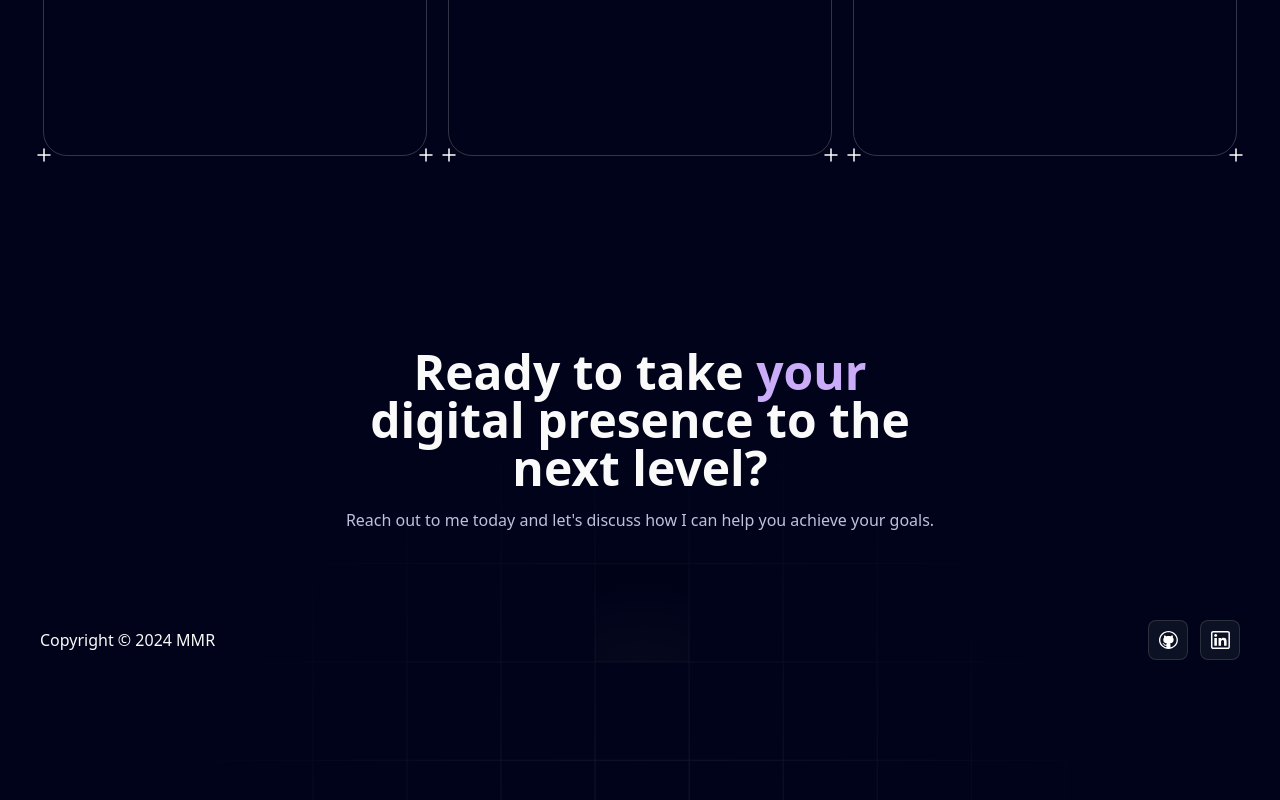
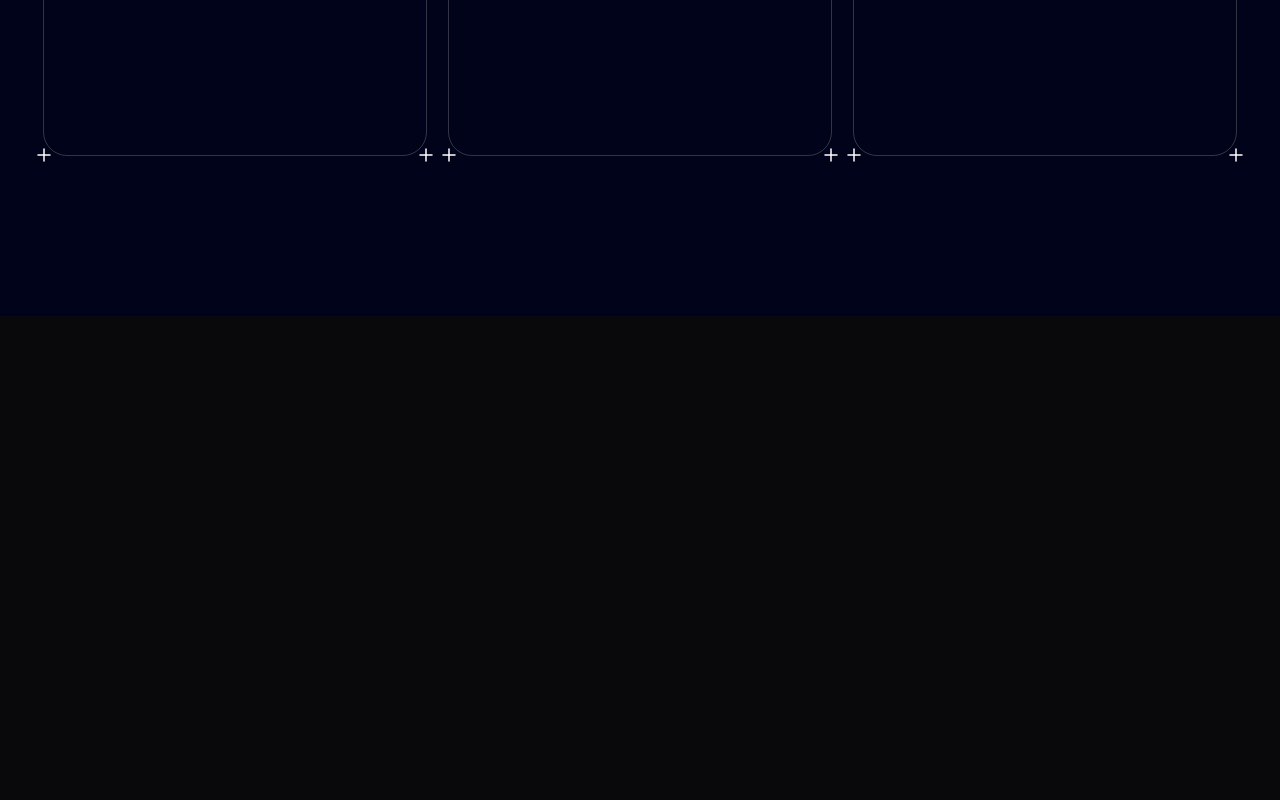
Before and after one commit to mouad4949/Portfolio, a Next.js app: page / in a window 1280 px wide. Shown: the part 6984-7784 px from the top of the page. After the commit the page ends 7300 px from the top, so only its background shows below. Built offline with nearby package versions, Linux system fonts and the light colour scheme.

Commit message:
supp footer

```diff
--- a/app/page.tsx
+++ b/app/page.tsx
@@ -1,20 +1,22 @@
 
 import Hero from "../components/Hero";
+import { FloatingNav } from "@/components/ui/FloatingNav";
+
 import Grid from "@/components/Grid";
 import RecentProjects from "@/components/RecentProjects";
-
+import { navItems } from "@/data";
 import Technologies from "@/components/Technologies";
 import Deployment from "@/components/Deployment";
 import { TimelineDemo } from "@/components/Experiences";
 import { Approach } from "@/components/Approach";
-import Footer from "@/components/Footer";
+
 
 
 export default function Home() {
   return (
     <main className="relative overflow-clip bg-black-100 flex justify-center items-ceter flex-col  mx-auto sm:px-10 px-5">
       <div className="maw-w-7xl w-full">
-
+        <FloatingNav navItems={navItems}/>
         <Hero/>
         <Grid/>
         <RecentProjects/>
@@ -22,7 +24,7 @@ export default function Home() {
         <Deployment/>
         <TimelineDemo/>
         <Approach/>
-        <Footer/>
+
       </div>
     </main>
   );
```
